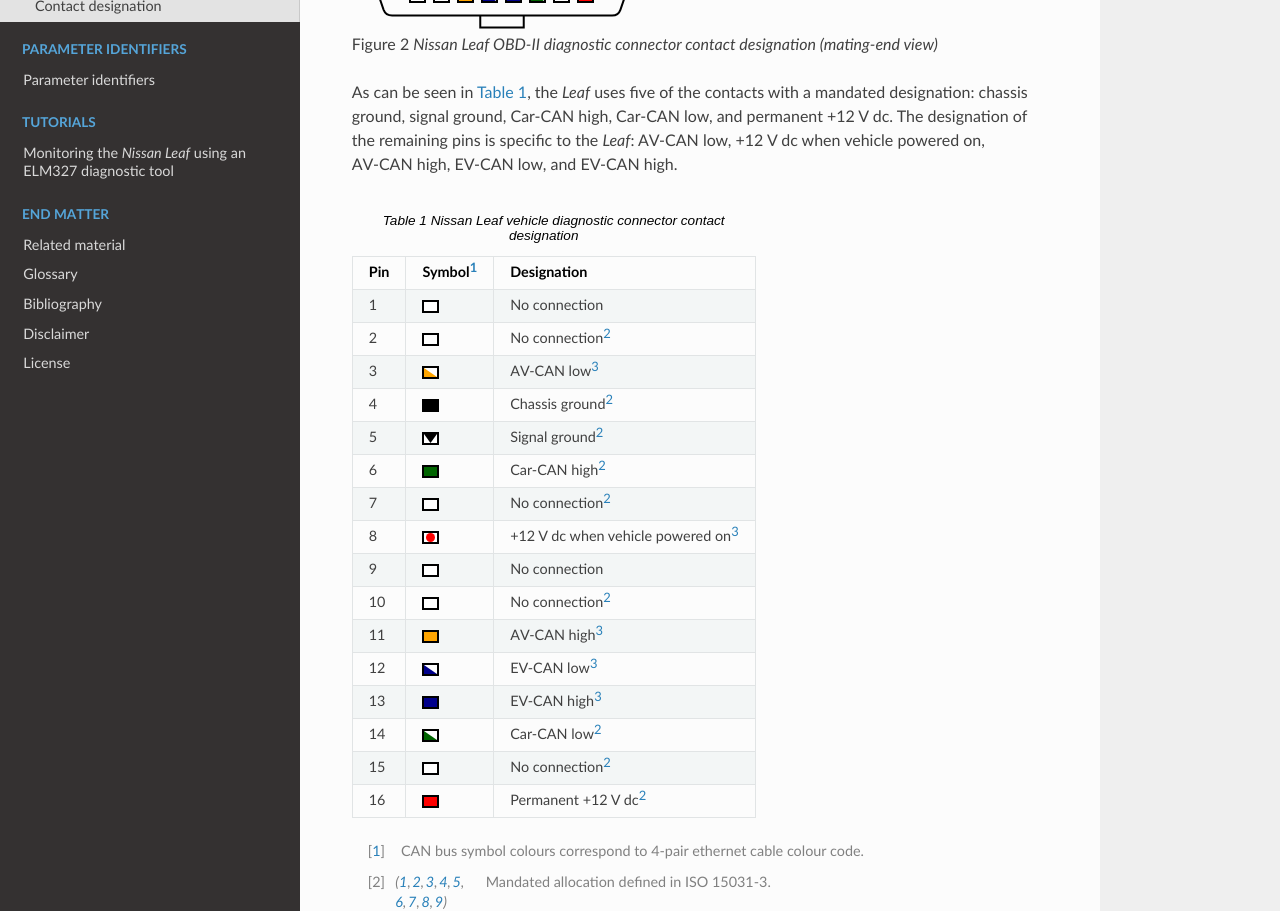
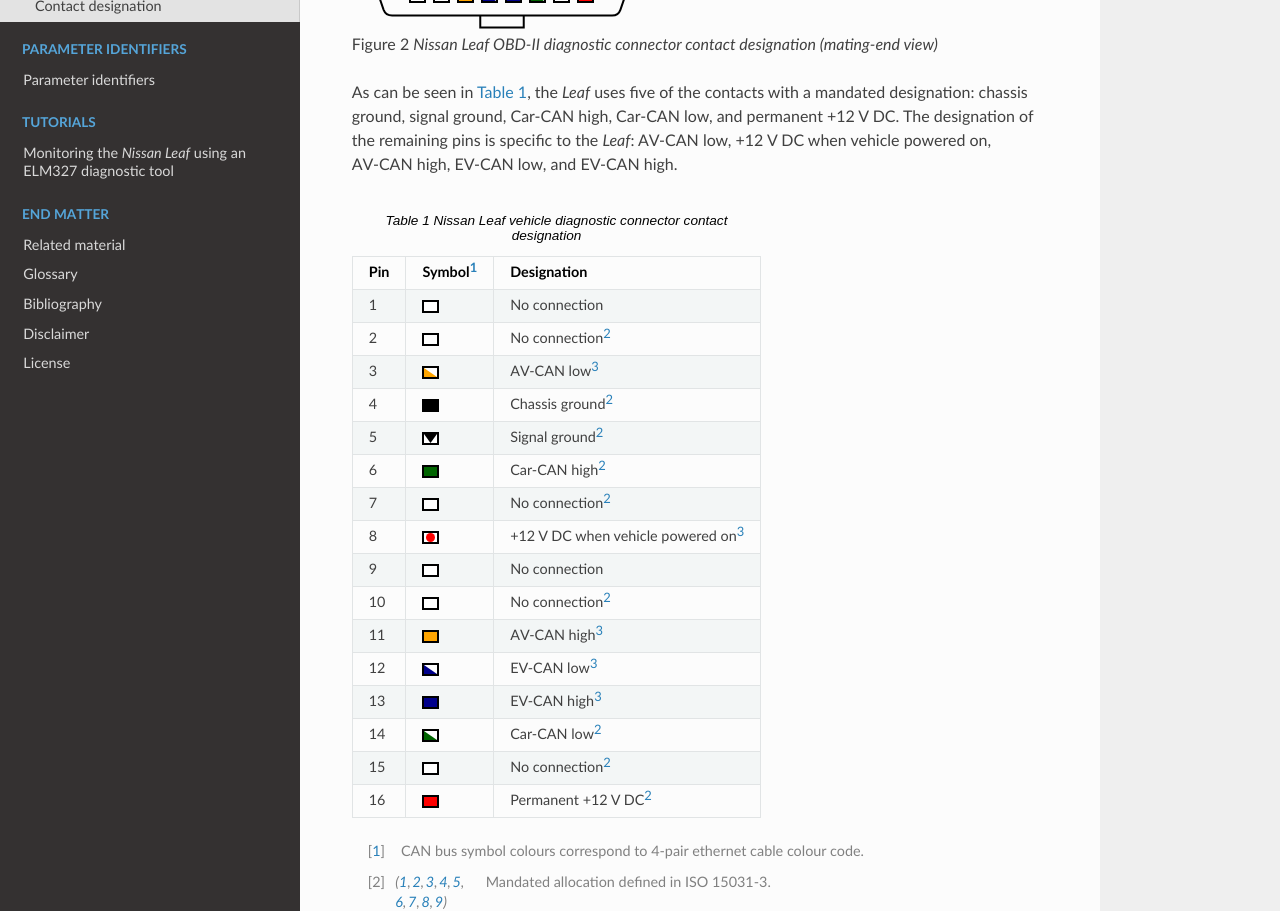
Before and after one commit to sethfischer/nissan-leaf-obd-manual, a Sphinx documentation site: the page built from source/diagnostic-connector.rst, in a window 1280 px wide and 1400 px high, scrolled down 1278 px. Shown: the part 262-1173 px from the top of the window. Built offline with Sphinx 7.4.7 and the Read the Docs theme 2.0.0, drawn with Linux system fonts in a browser that asks for light colours; cross-references to code outside the pages are shown as plain code.

Commit message:
Prefer 'DC' over 'dc'

```diff
--- a/source/diagnostic-connector.rst
+++ b/source/diagnostic-connector.rst
@@ -72,8 +72,8 @@
 As can be seen in
 :numref:`leaf-diagnostic-connector-contact-designation-legend`, the *Leaf* uses
 five of the contacts with a mandated designation: chassis ground, signal
-ground, Car‑CAN high, Car‑CAN low, and permanent +12 V dc. The designation of
-the remaining pins is specific to the *Leaf*: AV‑CAN low, +12 V dc when vehicle
+ground, Car‑CAN high, Car‑CAN low, and permanent +12 V DC. The designation of
+the remaining pins is specific to the *Leaf*: AV‑CAN low, +12 V DC when vehicle
 powered on, AV‑CAN high, EV‑CAN low, and EV‑CAN high.
 
 .. table:: *Nissan Leaf* vehicle diagnostic connector contact designation
@@ -97,7 +97,7 @@
     +-----+---------------------+---------------------------------------+
     | 7   | |dc-nc|             | No connection [2]_                    |
     +-----+---------------------+---------------------------------------+
-    | 8   | |dc-power-on|       | +12 V dc when vehicle powered on [3]_ |
+    | 8   | |dc-power-on|       | +12 V DC when vehicle powered on [3]_ |
     +-----+---------------------+---------------------------------------+
     | 9   | |dc-nc|             | No connection                         |
     +-----+---------------------+---------------------------------------+
@@ -113,7 +113,7 @@
     +-----+---------------------+---------------------------------------+
     | 15  | |dc-nc|             | No connection [2]_                    |
     +-----+---------------------+---------------------------------------+
-    | 16  | |dc-12vdc|          | Permanent +12 V dc [2]_               |
+    | 16  | |dc-12vdc|          | Permanent +12 V DC [2]_               |
     +-----+---------------------+---------------------------------------+
 
 .. [1] CAN bus symbol colours correspond to 4-pair ethernet cable colour code.
```
